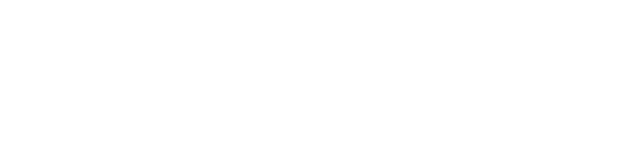
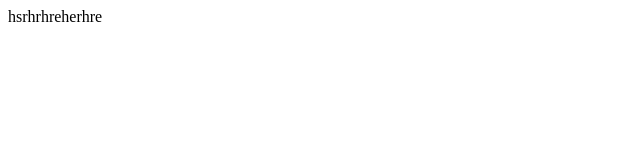
Before and after one commit to juanxoo95/pruebagit, a plain HTML site: page index.html in a window 1280 px wide. Shown: the whole page, without its empty margins (0-640 px from the left). Drawn offline with Linux system fonts and the light colour scheme.

Commit message:
Third commit

```diff
--- a/index.html
+++ b/index.html
@@ -8,6 +8,6 @@
 </head>
 
 <body>
-
+hsrhrhreherhre
 </body>
 </html>
```
